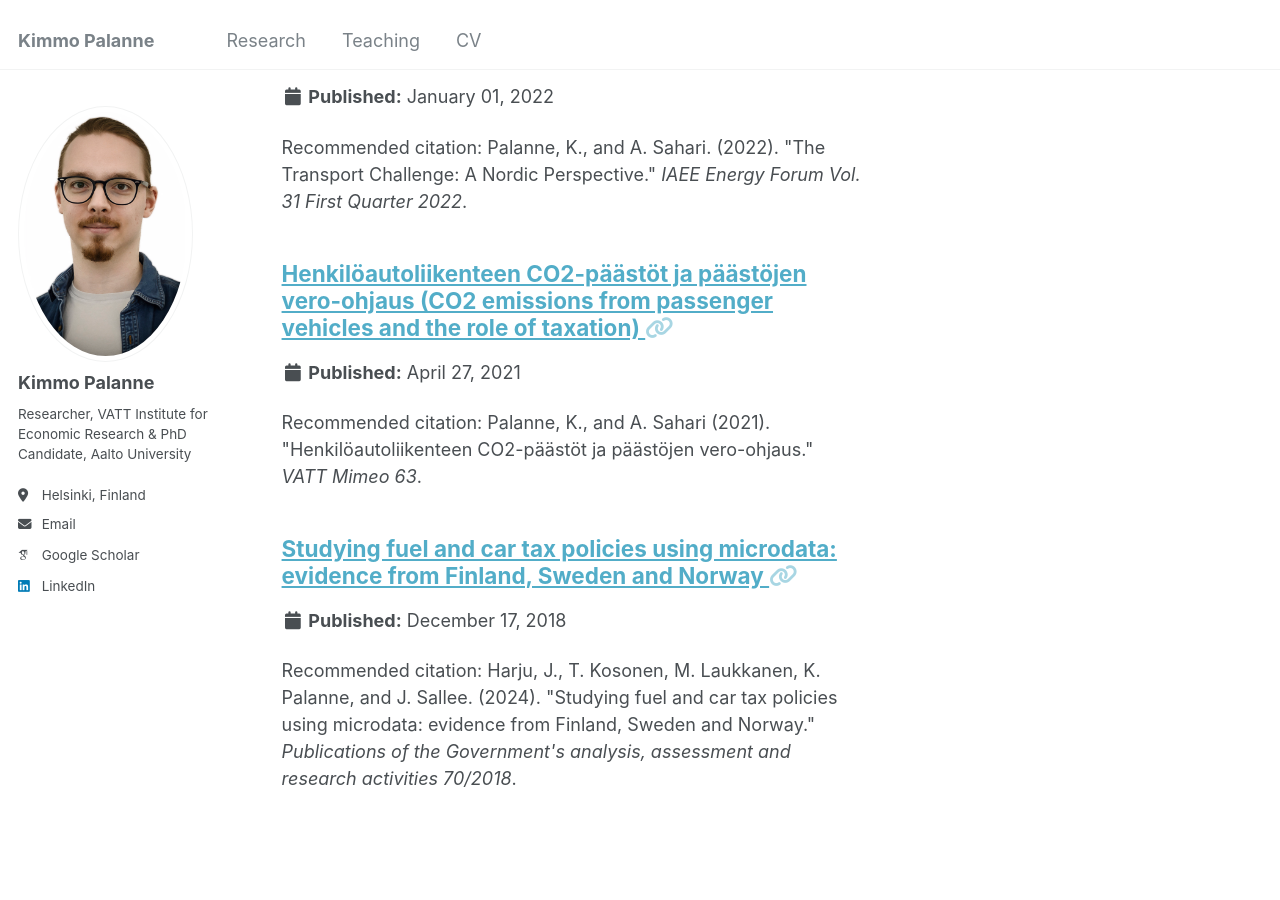
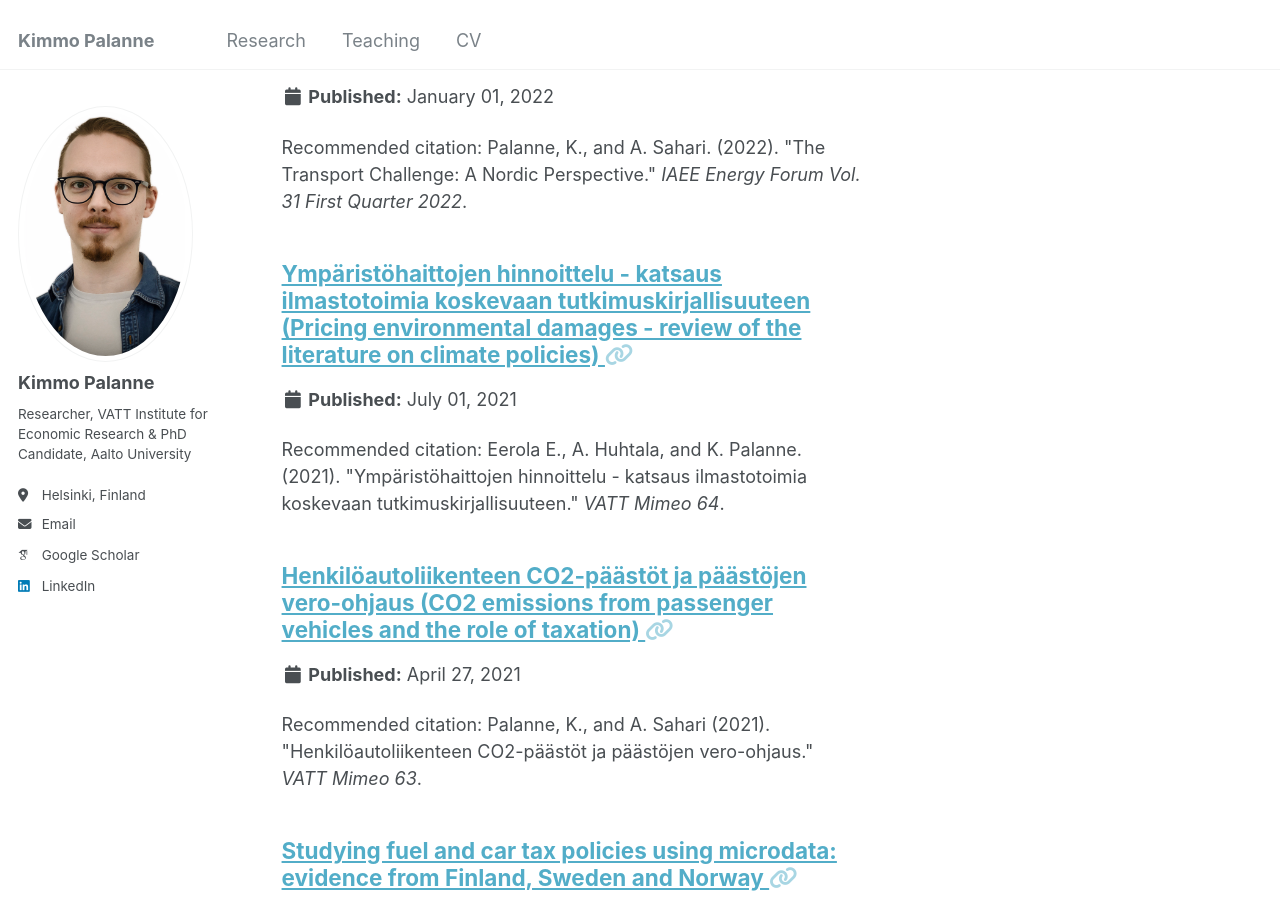
Before and after one commit to kimmopalanne/kimmopalanne.github.io, a Jekyll site: the page built from _pages/research.md, in a window 1280 px wide and 900 px high, scrolled down 1437 px. Built offline with Jekyll 4.4.1, drawn with Linux system fonts in a browser that asks for light colours; some web fonts are replaced; a file with an impossible date is left out.

Commit message:
Update ymparistohaittojen-hinnoittelu.md

```diff
--- a/_research/ymparistohaittojen-hinnoittelu.md
+++ b/_research/ymparistohaittojen-hinnoittelu.md
@@ -3,9 +3,9 @@ title: "Ympäristöhaittojen hinnoittelu - katsaus ilmastotoimia koskevaan tutki
 collection: research
 category: policy
 permalink:
-date: 2021
+date: 2021-07-01
 venue: "VATT Mimeo 64"
 author: (with [Essi Eerola](https://sites.google.com/site/eheerola/), [Anni Huhtala](https://vatt.fi/en/researcher/huhtala-anni) and [Marita Laukkanen](https://vatt.fi/en/researcher/laukkanen-marita))
-paperurl: 'https://urn.fi/URN:ISBN:978-952-274-279-7'
+link: 'https://urn.fi/URN:ISBN:978-952-274-279-7'
 citation: "Eerola E., A. Huhtala, and K. Palanne. (2021). &quot;Ympäristöhaittojen hinnoittelu - katsaus ilmastotoimia koskevaan tutkimuskirjallisuuteen.&quot; <i>VATT Mimeo 64</i>."
 ---
```
